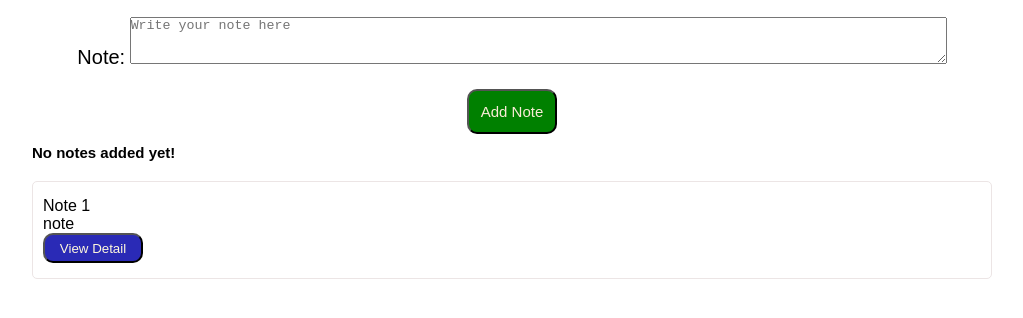
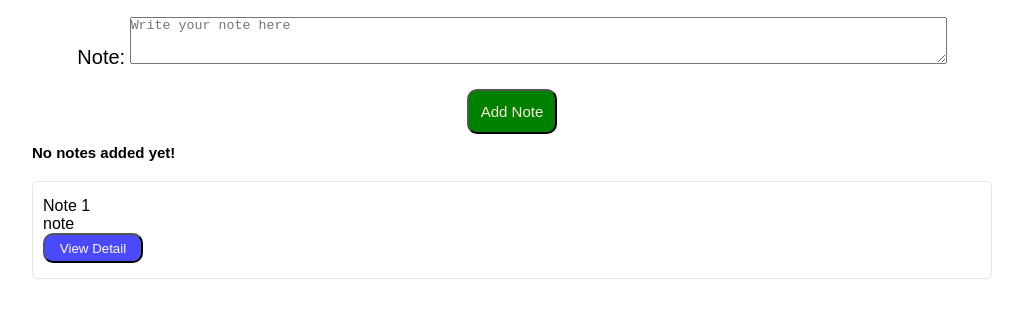
Before and after one commit to MichaelSukkiSong/note_taker_app, a plain HTML site: page index.html in a window 1280 px wide. Shown: the part 108-426 px from the top of the page, without its empty margins (128-1151 px from the left). Drawn offline with Linux system fonts and the light colour scheme.

Commit message:
changed button color in list element

```diff
--- a/style.css
+++ b/style.css
@@ -68,7 +68,7 @@ img {
 .list_element button {
   width: 100px;
   height: 30px;
-  background-color: rgb(42, 42, 182);
+  background-color: rgb(74, 74, 252);
   color: cornsilk;
   border-radius: 10px;
 }
```
